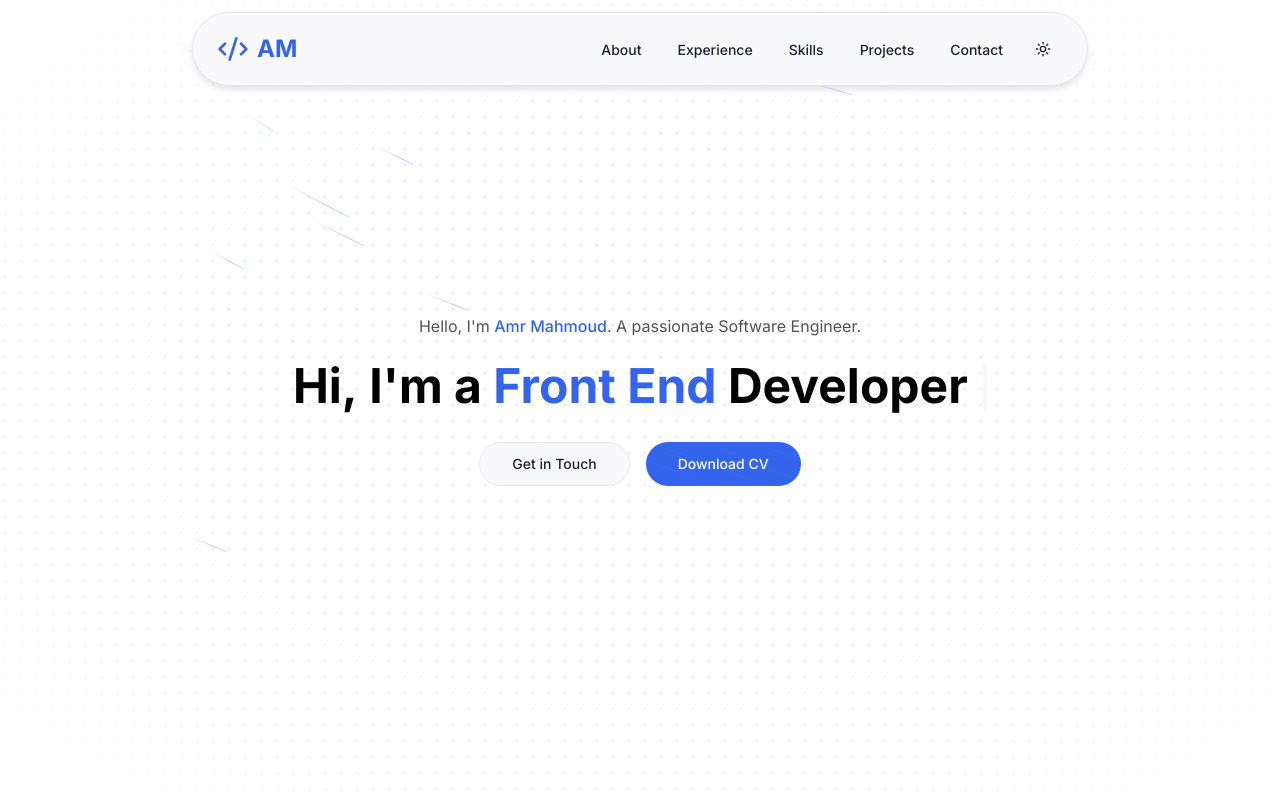
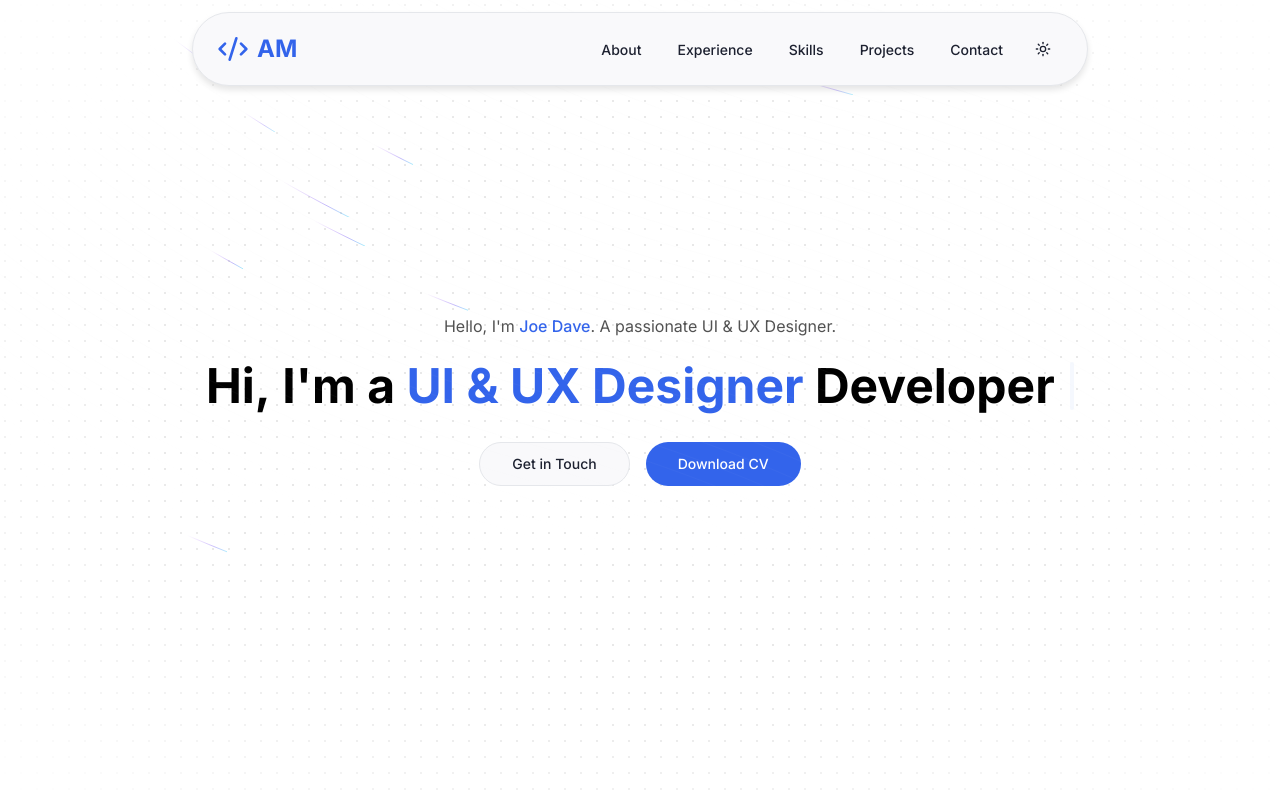
Before and after one commit to AmrAbouElkair/Portfolio, a Next.js app: page / in a window 1280 px wide. Shown: the top 800 px of the page. Built offline with nearby package versions, Linux system fonts and the light colour scheme.

Commit message:
Update Hero.tsx

```diff
--- a/src/components/views/home/sections/Hero.tsx
+++ b/src/components/views/home/sections/Hero.tsx
@@ -13,7 +13,7 @@ const words = [
     text: " I'm a",
   },
   {
-    text: "Front End",
+    text: "UI & UX Designer",
     className: "text-primary dark:text-primary",
   },
   {
@@ -36,9 +36,9 @@ export default function Hero() {
             {" "}
             Hello, I&apos;m{" "}
             <span className="font-medium text-primary dark:text-primary">
-              Amr Mahmoud
+              Joe Dave
             </span>
-            . A passionate Software Engineer.
+            . A passionate UI & UX Designer.
           </p>
           <div className="flex w-full justify-center">
             <TypewriterEffectSmooth words={words} />
```
